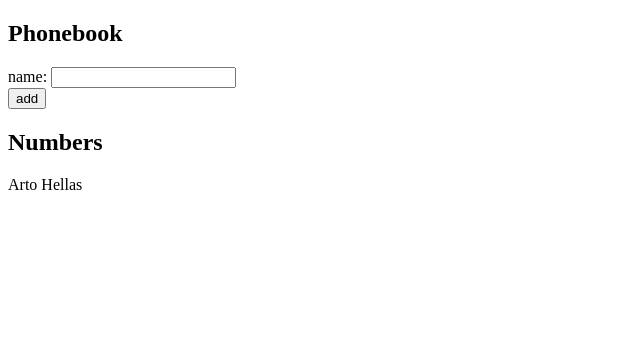
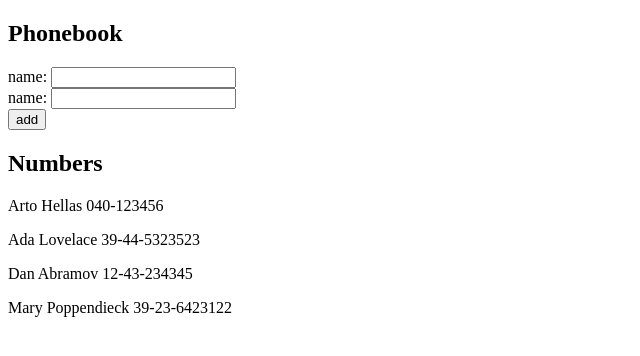
Before and after one commit to Mavchi/Full-Stack-open-2022, a React (Create React App) app in the folder osa2/puhelinluettelo/: page / in a window 1280 px wide. Shown: the top 356 px of the page, without its empty margins (0-640 px from the left). Built offline with nearby package versions, Linux system fonts and the light colour scheme.

Commit message:
2.7: puhelinluettelo step2 done

```diff
--- a/osa2/puhelinluettelo/src/App.js
+++ b/osa2/puhelinluettelo/src/App.js
@@ -4,38 +4,48 @@ const Persons = ({persons}) => {
   //console.log(persons)
   return (
     persons.map( person =>
-      <p key={person.name}>{person.name}</p>
+      <p key={person.name}>{person.name} {person.number}</p>
     )
   )
 }
 
-
 const App = () => {
   const [persons, setPersons] = useState([
-    { name: 'Arto Hellas' }
+    { name: 'Arto Hellas', number: '040-123456' },
+    { name: 'Ada Lovelace', number: '39-44-5323523' },
+    { name: 'Dan Abramov', number: '12-43-234345' },
+    { name: 'Mary Poppendieck', number: '39-23-6423122' }
   ])
   const [newName, setNewName] = useState('')
+  const [newNumber, setNewNumber] = useState('')
 
   const handleNewName = (event) => {
     event.preventDefault()
     const newPerson = {
       name: newName,
+      number: newNumber,
     }
-    // see if input already stored
+    // see if name already stored
     let count = persons.filter(person => person.name===newName)
     if (count.length > 0){
       alert(`${newName} is already added to phonebook`)
       setNewName('')
+      setNewNumber('')
     }
     else {
       setPersons(persons.concat(newPerson))
       setNewName('')
+      setNewNumber('')
     }
   }
 
-  const handleChangeInput = (event) => {
-    console.log(event.target.value)
+  const handleChangeName = (event) => {
+    //console.log(event.target.value)
     setNewName(event.target.value)
+  }
+  const handleChangeNumber = (event) => {
+    //console.log(event.target.value)
+    setNewNumber(event.target.value)
   }
 
   return (
@@ -43,7 +53,10 @@ const App = () => {
       <h2>Phonebook</h2>
       <form>
         <div>
-          name: <input value={newName} onChange={handleChangeInput}/>
+          name: <input value={newName} onChange={handleChangeName}/>
+        </div>
+        <div>
+          name: <input value={newNumber} onChange={handleChangeNumber}/>
         </div>
         <div>
           <button onClick={handleNewName} type="submit">add</button>
```
